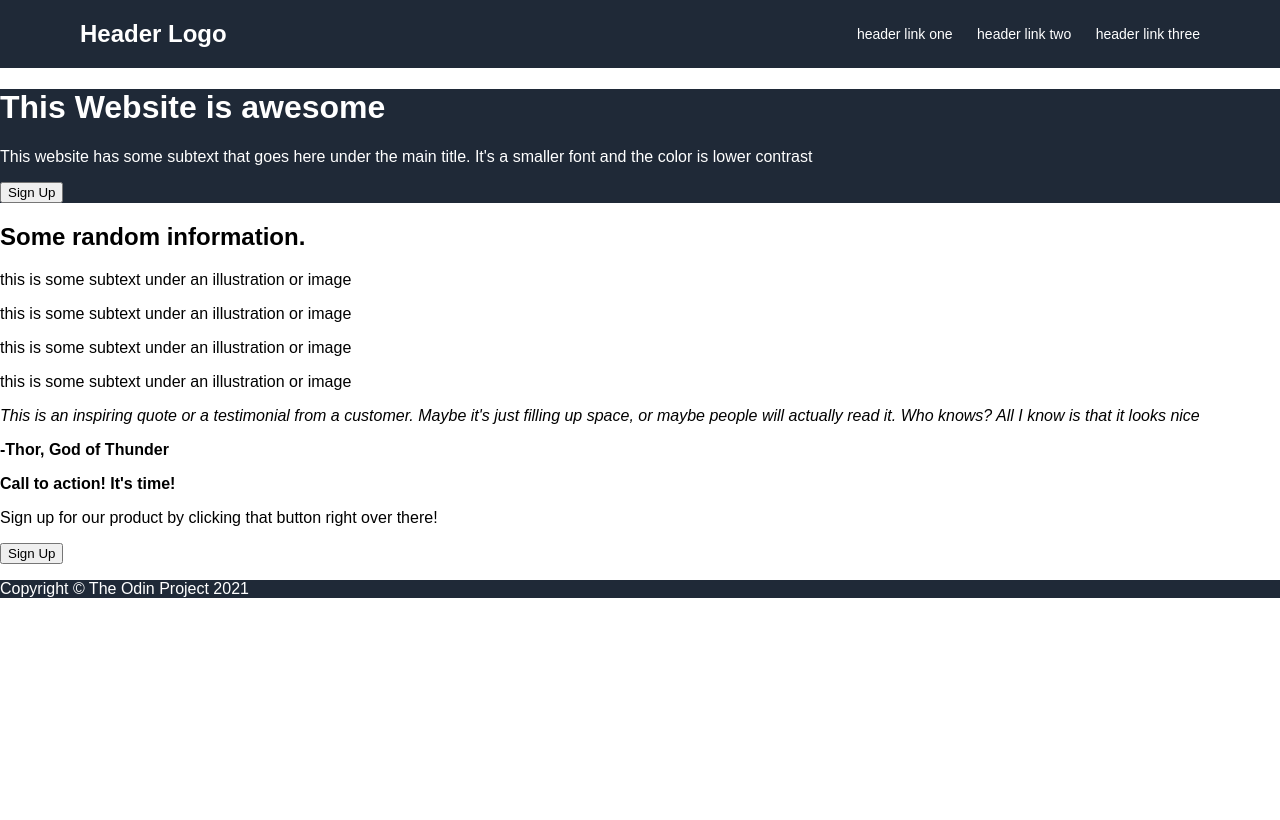
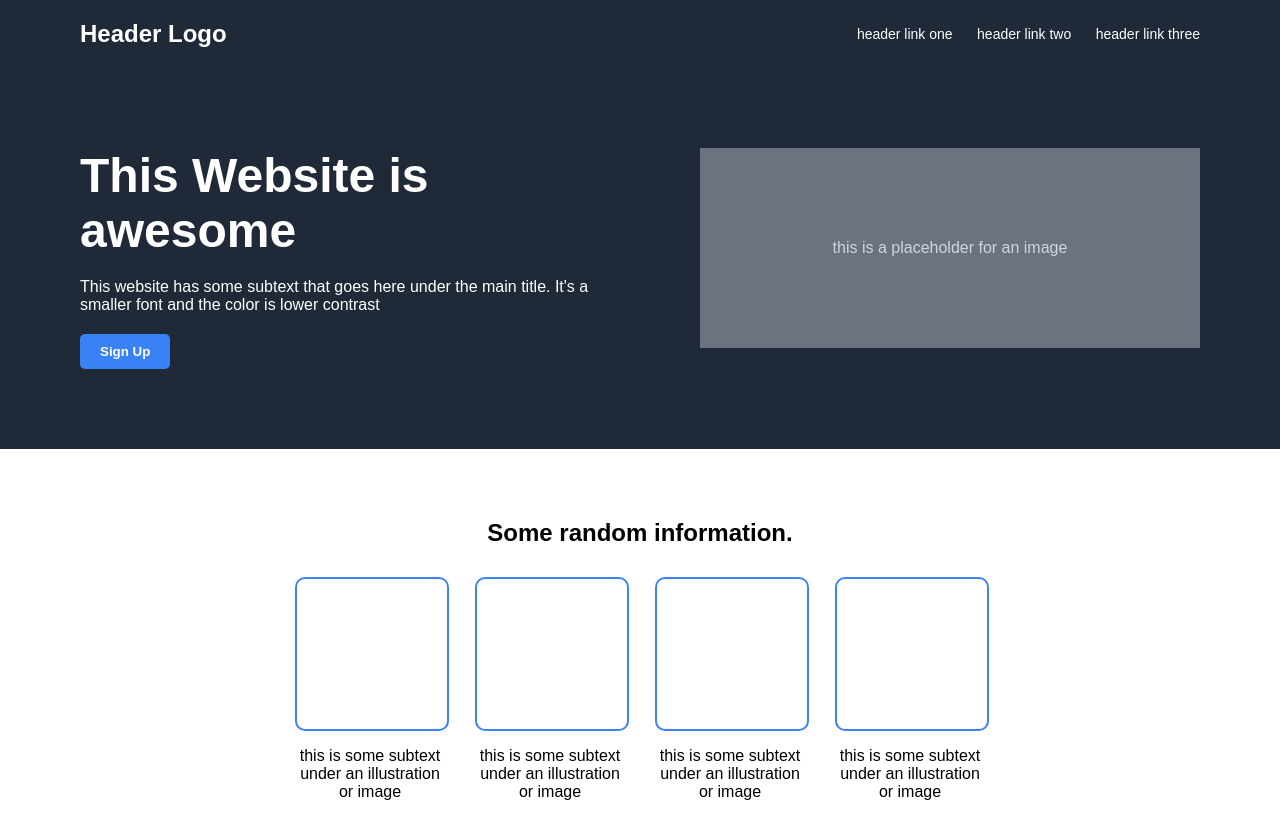
Before and after one commit to tskrrish/OdinLandingPage, a plain HTML site: page index.html in a window 1280 px wide. Shown: the top 820 px of the page. Drawn offline with Linux system fonts and the light colour scheme.

Commit message:
completed css stylesheet and made minor changes to index

```diff
--- a/index.html
+++ b/index.html
@@ -23,6 +23,7 @@
             <p>This website has some subtext that goes here under the main title. It's a smaller font and the color is lower contrast</p>
             <button> Sign Up</button>
         </div>
+        <div class = hero-image>this is a placeholder for an image</div>
     </div>
 
     <div class = "info-section">
@@ -40,7 +41,7 @@
         <p class = "quote-author"><strong>-Thor, God of Thunder</strong></p>
     </div>
 
-    <div class = "cta=section">
+    <div class = "cta-section">
         <div class = "cta-box">
             <div class = "cta-text">
                 <p class = "cta-header"><strong>Call to action! It's time!</strong></p>
--- a/styles.css
+++ b/styles.css
@@ -28,3 +28,119 @@ body{
     text-decoration: none;
     font-size: 14px;
 }
+
+.hero {
+    display: flex;
+    justify-content: space-between;
+    padding: 80px;
+}
+
+.hero-text {
+    max-width: 50%;
+}
+
+.hero-text h1{
+    font-size: 48px;
+    font-weight: bold;
+    margin: 0;
+}
+
+.hero-text p{
+    margin: 20px 0;
+}
+
+.hero-text button{
+    background-color: #3882f6;
+    color: white;
+    border: none;
+    padding: 10px 20px;
+    border-radius: 5px;
+    font-weight: bold;
+}
+
+.hero-image{
+    background-color: #6b7280;
+    color: #d1d5db;
+    width: 500px;
+    height: 200px;
+    display: flex;
+    align-items: center;
+    justify-content: center;
+}
+
+.info-section{
+    text-align: center;
+    padding: 50px;
+}
+
+.info-section h2{
+    font-size: 24px;
+    font-weight: bold;;
+}
+
+.info-cards{
+    display: flex;
+    justify-content: center;
+    gap: 30px;
+    margin-top: 30px;
+    flex-wrap: wrap;
+}
+
+.card{
+    max-width: 150px;
+}
+
+.img-placeholder{
+    width: 150px;
+    height: 150px;
+    border: 2px solid #3b82f6;
+    border-radius: 10px;
+    margin-bottom: 10px;
+}
+
+.quote-section{
+    background-color: #e5e7eb;
+    padding: 60px 150px;
+    font-size: 20px;
+    font-style: italic;
+}
+
+.quote-author{
+    text-align: right;
+    font-style: normal;
+    font-weight: bold;
+    margin-top: 20px;
+}
+
+.cta-section{
+    background-color: white;
+    padding: 60px;
+    display: flex;
+    justify-content: center;
+}
+
+.cta-box{
+    background-color: #3b82f6;
+    color: white;
+    padding: 30px 60px;
+    border-radius: 10px;
+    display: flex;
+    justify-content: space-between;
+    align-items: center;
+    width: 70%;
+}
+
+.cta-box button{
+    background-color: white;
+    color: #3b82f6;
+    padding: 10px 20px;
+    font-weight: bold;
+    border-radius: 5px;
+    border: none;
+}
+
+.footer{
+    text-align: center;
+    padding: 30px;
+    font-size: 14px;
+}
```
